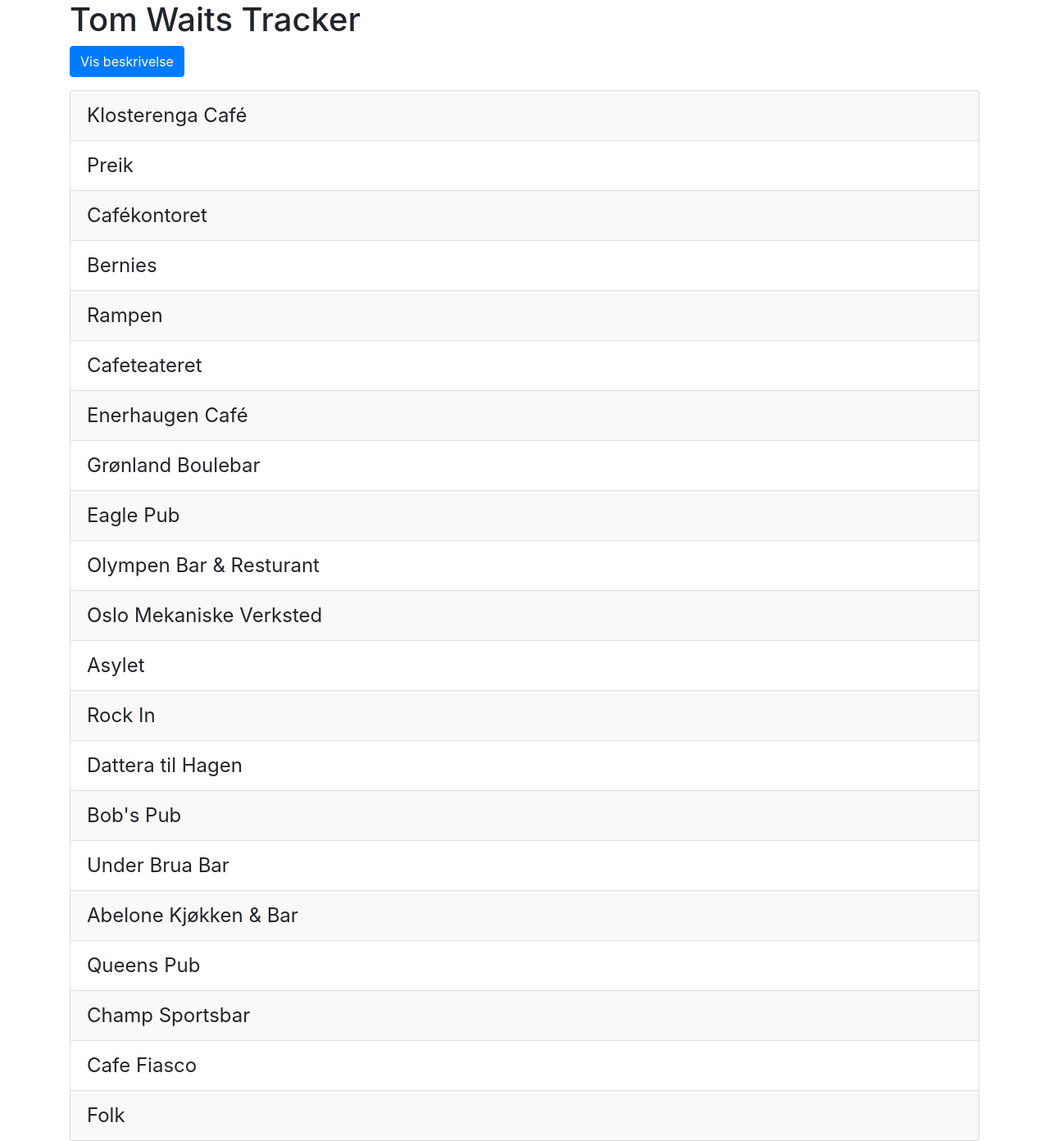
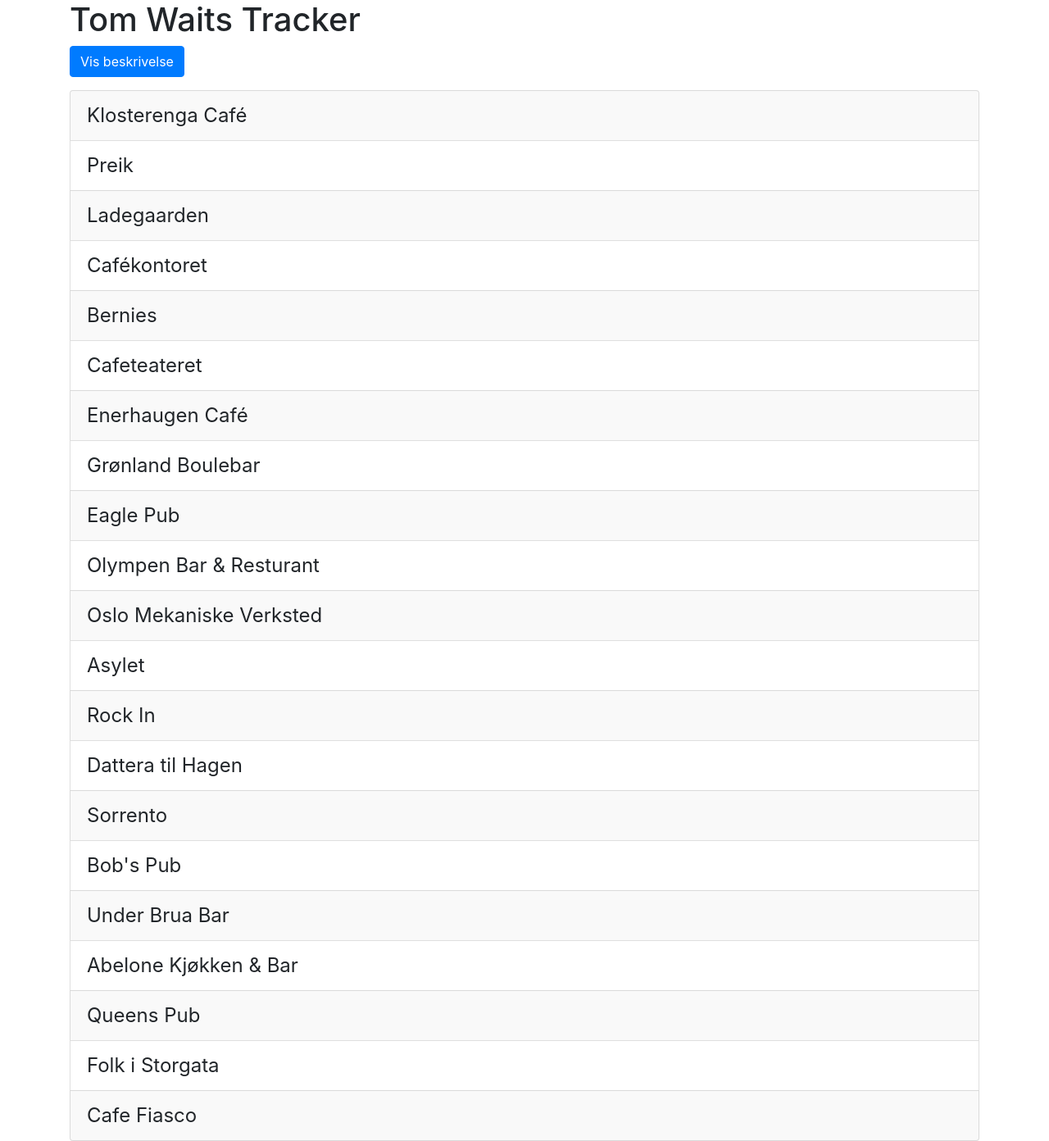
Before and after one commit to kusma/tom-waits, a Jekyll site: the page built from index.md, in a window 1280 px wide. Shown: the whole page at 82% size. Built offline with Jekyll 4.4.1, drawn with Linux system fonts in a browser that asks for light colours; our own code applies the rules of GitHub Pages for plain Markdown files.

Commit message:
Update bars.yml

```diff
--- a/_data/bars.yml
+++ b/_data/bars.yml
@@ -2,12 +2,12 @@
   id: klosterenga-cafe
 - name: Preik
   id: preik
+- name: Ladegaarden
+  id: ladegaarden
 - name: Cafékontoret
   id: cafekontoret
 - name: Bernies
   id: bearnies
-- name: Rampen
-  id: rampen
 - name: Cafeteateret
   id: cafeteateret
 - name: Enerhaugen Café
@@ -26,6 +26,8 @@
   id: rock-in
 - name: Dattera til Hagen
   id: dattera
+- name: Sorrento
+  id: sorrento
 - name: Bob's Pub
   id: bobs
 - name: Under Brua Bar
@@ -34,9 +36,7 @@
   id: abelone
 - name: Queens Pub
   id: queens
-- name: Champ Sportsbar
-  id: champ
+- name: Folk i Storgata
+  id: folk
 - name: Cafe Fiasco
   id: fiasco
-- name: Folk
-  id: folk
```
